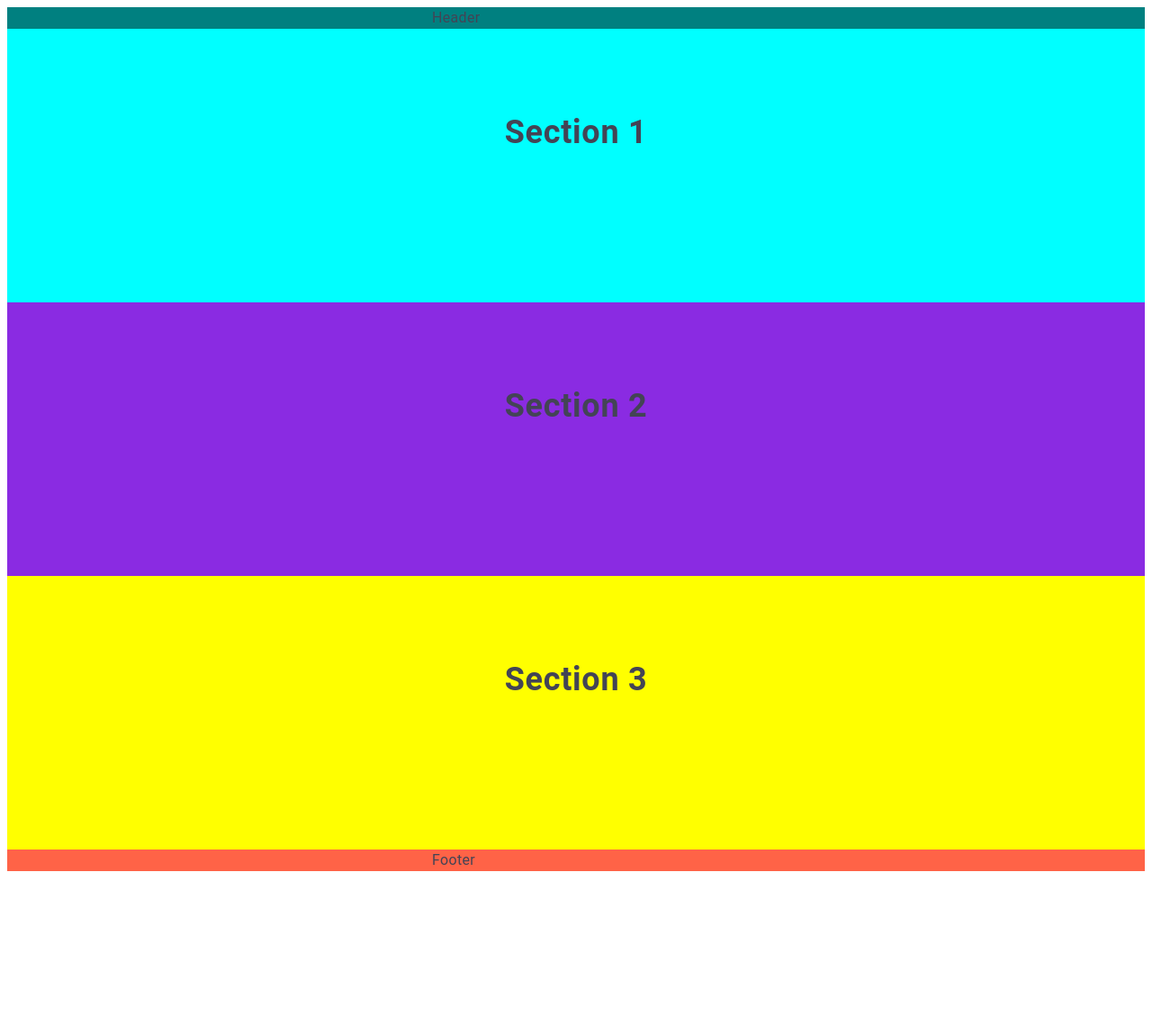
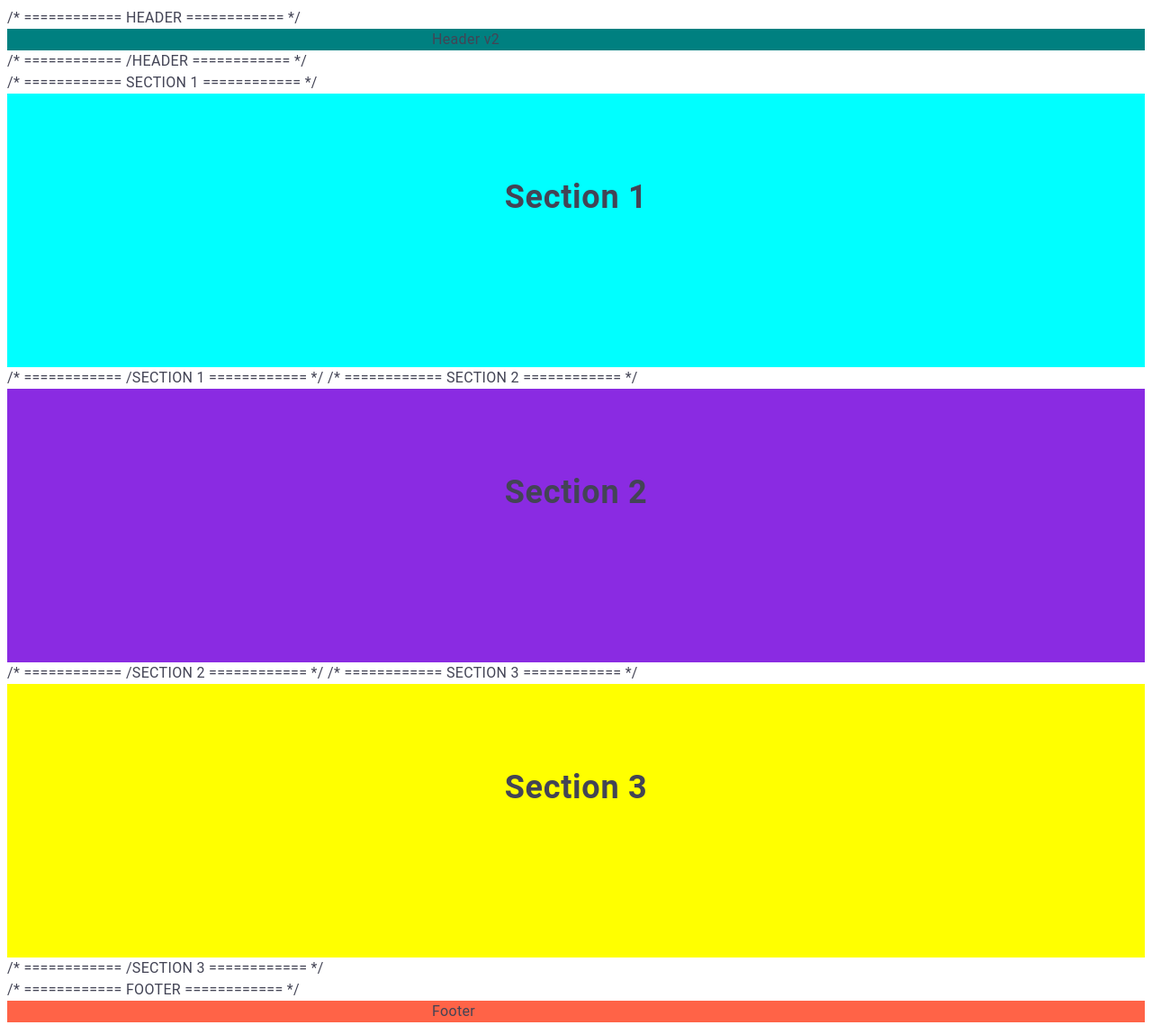
Before and after one commit to atoptun/goit-markup-final-test, a plain HTML site: page index.html in a window 1280 px wide. Shown: the top 1139 px of the page at 90% size. Before the commit the page ends 976 px from the top, so only its background shows below. Drawn offline with Linux system fonts and the light colour scheme.

Commit message:
Deploying to gh-pages from @ atoptun/goit-markup-final-test@8984b95cc4a332dd13380b71010860f20b7c0315 🚀

```diff
--- a/index.html
+++ b/index.html
@@ -9,32 +9,47 @@
     <link rel="stylesheet" crossorigin href="/goit-markup-final-test/assets/index.css">
   </head>
   <body>
-    <header class="page-header">
+    /* ============ HEADER ============ */
+<header class="page-header">
   <div class="container">
-    <p class="header">Header</p>
+    <p class="header">Header v2</p>
   </div>
 </header>
+/* ============ /HEADER ============ */
+
     <main>
-      <section class="section section-1">
+      /* ============ SECTION 1 ============ */
+<section class="section section-1">
   <div class="container">
     <h2 class="section-header">Section 1</h2>
   </div>
 </section>
-      <section class="section section-2">
+/* ============ /SECTION 1 ============ */
+
+      /* ============ SECTION 2 ============ */
+<section class="section section-2">
   <div class="container">
     <h2 class="section-header">Section 2</h2>
   </div>
 </section>
-      <section class="section section-3">
+/* ============ /SECTION 2 ============ */
+
+      /* ============ SECTION 3 ============ */
+<section class="section section-3">
   <div class="container">
     <h2 class="section-header">Section 3</h2>
   </div>
 </section>
+/* ============ /SECTION 3 ============ */
+
     </main>
-    <footer class="page-footer">
+    /* ============ FOOTER ============ */
+<footer class="page-footer">
   <div class="container">
     <p class="page-footer">Footer
   </div>
 </footer>
+/* ============ /FOOTER ============ */
+
   </body>
 </html>
```
